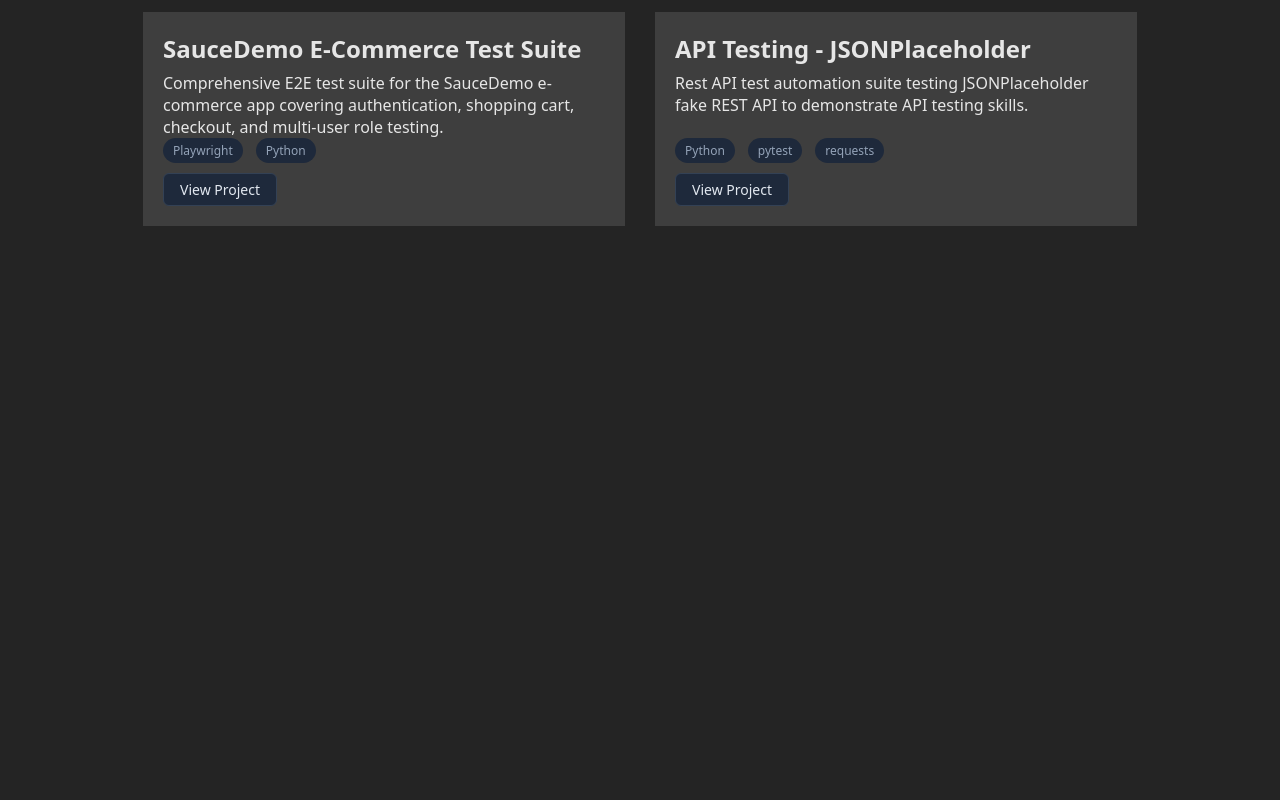
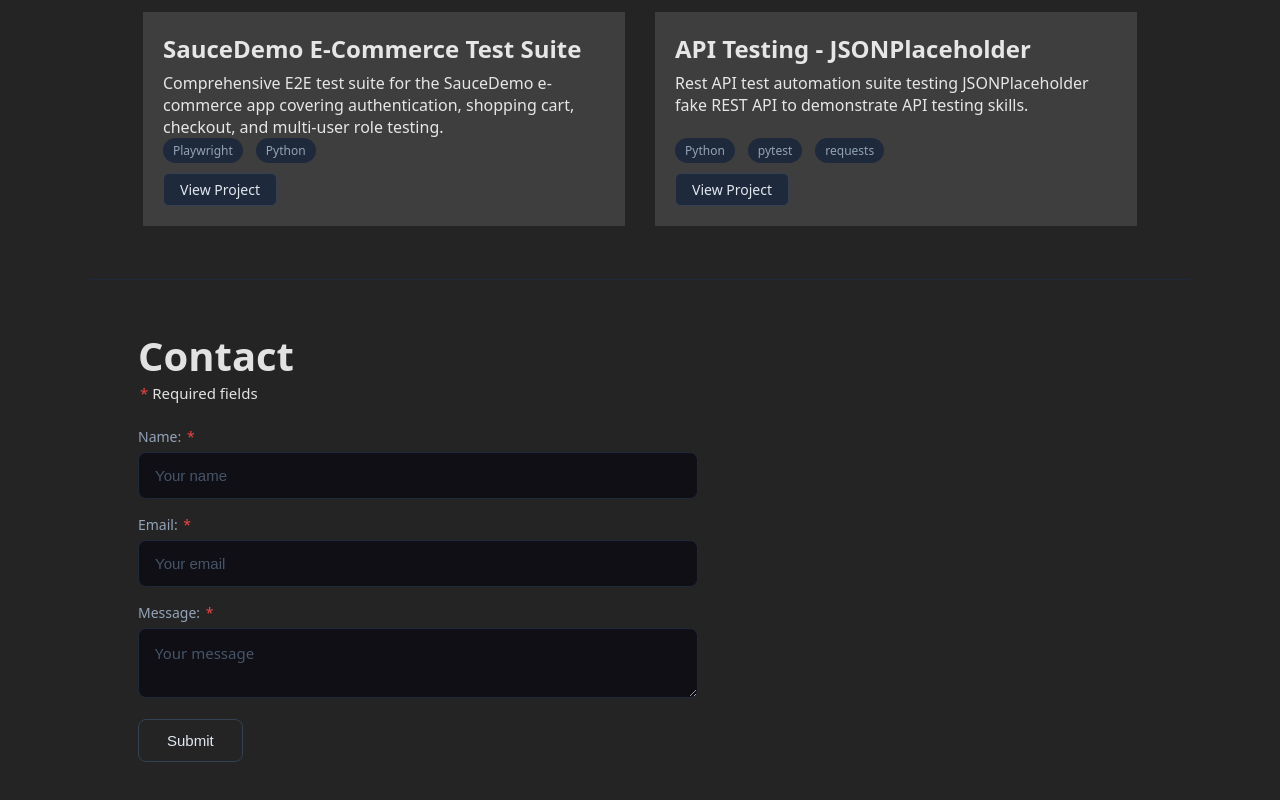
Before and after one commit to vernko/my-portfolio, a React (Vite) app: page / in a window 1280 px wide. Shown: the part 2904-3704 px from the top of the page. Before the commit the page ends 3183 px from the top, so only its background shows below. Built offline with nearby package versions, Linux system fonts and the light colour scheme.

Commit message:
feat: build contact form section
Resolves #6

```diff
--- a/src/App.jsx
+++ b/src/App.jsx
@@ -1,4 +1,5 @@
 import About from './components/About'
+import Contact from './components/Contact'
 import Experience from './components/Experience'
 import Hero from './components/Hero'
 import Nav from './components/Nav'
@@ -20,6 +21,7 @@
         <Skills />
         <Experience />
         <Projects />
+        <Contact />
       </div>
     </div>
   )
--- /dev/null
+++ b/src/components/Contact.css
@@ -0,0 +1,78 @@
+.contact {
+    border-top: 1px solid #1e293b;
+    padding: 48px;
+}
+
+.contact h1 {
+    font-size: 2.5rem;
+}
+
+.contact label {
+    display: block;
+    font-size: 14px;
+    color: #94a3b8;
+    margin-bottom: 6px;
+}
+
+.contact-form-heading {
+    margin-bottom: 24px;
+}
+
+.contact-grid {
+    display: flex;
+    flex-direction: column;
+    gap: 16px;
+    max-width: 560px;
+}
+
+.contact-error {
+    color: #ef4444;
+    font-size: 13px;
+    margin-top: 4px;
+}
+
+.contact-input {
+    width: 100%;
+    background: #0f0f15;
+    border: 1px solid #1e293b;
+    border-radius: 8px;
+    padding: 14px 16px;
+    color: #e2e8f0;
+    font-size: 15px;
+    box-sizing: border-box;
+}
+
+.contact-input::placeholder {
+    color: #475569;
+}
+
+textarea.contact-input {
+    padding: 14px 16px;
+    font-family: inherit;
+}
+
+.contact-submit {
+    background: transparent;
+    border: 1px solid #334155;
+    color: #e2e8f0;
+    padding: 12px 28px;
+    border-radius: 8px;
+    font-size: 15px;
+    cursor: pointer;
+    transition: border-color 0.2s, color 0.2s;
+    align-self: flex-start;
+}
+
+.contact-submit:hover {
+    border-color: #a3e635;
+    color: #a3e635;
+}
+
+.required {
+    color: #ef4444;
+    margin-left: 2px;
+}
+
+.required-note {
+    font-size: 15px;
+}
--- /dev/null
+++ b/src/components/Contact.jsx
@@ -0,0 +1,134 @@
+import { useState } from "react"
+import './Contact.css'
+
+export default function Contact() {
+    const [name, setName] = useState('')
+    const [email, setEmail] = useState('')
+    const [message, setMessage] = useState('')
+    const [sent, setSent] = useState(false)
+    const [isSubmitting, setIsSubmitting] = useState(false)
+    const [errors, setErrors] = useState({name: '', email: '', message: ''})
+    const [submitError, setSubmitError] = useState('')
+
+    const getFieldError = (field, value) => {
+        if (field === 'name') {
+            if (!value) return 'Name is required'
+            if (value.trim().length < 2) return 'Name must be at least 2 characters'
+        }
+
+        if (field === 'email') {
+            if (!value) return 'Email is required'
+            if (!/\S+@\S+\.\S+/.test(value)) return 'Please enter a valid email address'
+        }
+
+        if (field === 'message') {
+            if (!value) return 'Message is required'
+            if (value.trim().length < 20) return 'Message must be at least 20 characters'
+            if (value.length > 300) return 'Message must be under 300 characters'
+        }
+
+        return ''
+    }
+
+    const validateField = (field) => {
+        const value = { name, email, message }[field]
+        setErrors(prev => ({ ...prev, [field]: getFieldError(field, value) }))
+    }
+
+    const validateForm = () => {
+        const newErrors = {
+            name: getFieldError('name', name),
+            email: getFieldError('email', email),
+            message: getFieldError('message', message),
+        }
+        setErrors(newErrors)
+        return !newErrors.name && !newErrors.email && !newErrors.message
+    }
+
+    const handleSubmit = async (e) => {
+        e.preventDefault()
+
+        if (!validateForm()) return
+
+        setIsSubmitting(true)
+
+        const response = await fetch('https://formspree.io/f/mqeyzkag', {
+            method: 'POST',
+            headers: { 'Content-Type': 'application/json' },
+            body: JSON.stringify({ name, email, message })
+        })
+
+        setIsSubmitting(false)
+
+        if (response.ok) {
+            setSent(true)
+            setName('')
+            setEmail('')
+            setMessage('')
+            setSubmitError('')
+            setTimeout(() => setSent(false), 3000)
+        } else {
+            setSubmitError('Something went wrong. Please try again.')
+        }
+    }
+
+    return (
+        <section id="contact" className="contact">
+            <div className="contact-form-heading">
+                <h1>Contact</h1>
+                <p className="required-note"><span className="required">*</span > Required fields</p>
+            </div>
+
+            {sent ? (
+                <div className="contact-success">
+                    Message sent! I'll get back to you soon.
+                </div>
+            ) : (
+                <form onSubmit={handleSubmit} className="contact-grid">
+                    <div>
+                        <label htmlFor="name">Name: <span className="required">*</span></label>
+                        <input
+                            type="text"
+                            className="contact-input"
+                            id="name"
+                            placeholder="Your name"
+                            value={name}
+                            onChange={(e) => setName(e.target.value)}
+                            onBlur={() => validateField('name')}
+                        />
+                        {errors.name && <p className="contact-error">{errors.name}</p>}
+                    </div>
+                    <div>
+                        <label htmlFor="email">Email: <span className="required">*</span></label>
+                        <input
+                            type="text"
+                            className="contact-input"
+                            id="email"
+                            placeholder="Your email"
+                            value={email}
+                            onChange={(e) => setEmail(e.target.value)}
+                            onBlur={() => validateField('email')}
+                        />
+                        {errors.email && <p className="contact-error">{errors.email}</p>}
+                    </div>
+                    <div>
+                        <label htmlFor="message">Message: <span className="required">*</span></label>
+                        <textarea
+                            type="text"
+                            className="contact-input"
+                            id="message"
+                            placeholder="Your message"
+                            value={message}
+                            onChange={(e) => setMessage(e.target.value)}
+                            onBlur={() => validateField('message')}
+                        />
+                        {errors.message && <p className="contact-error">{errors.message}</p>}
+                    </div>
+
+                    {submitError && <p className="contact-error">{submitError}</p>}
+                    <button type="submit" className="contact-submit">{isSubmitting ? 'Sending...' : 'Submit'}</button>
+                </form>
+            )}
+        </section>
+    )
+}
```
Also changed, not shown: src/components/Nav.jsx (+5 -5 lines).
